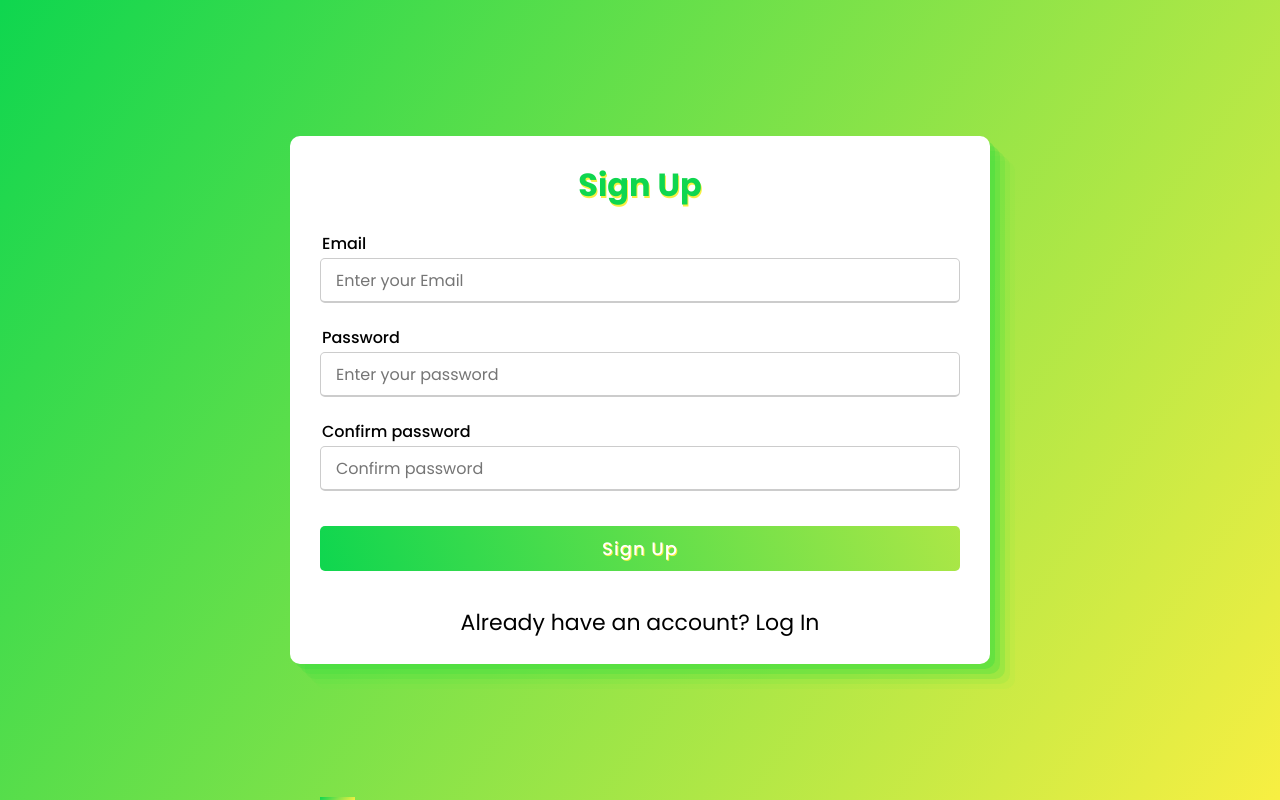
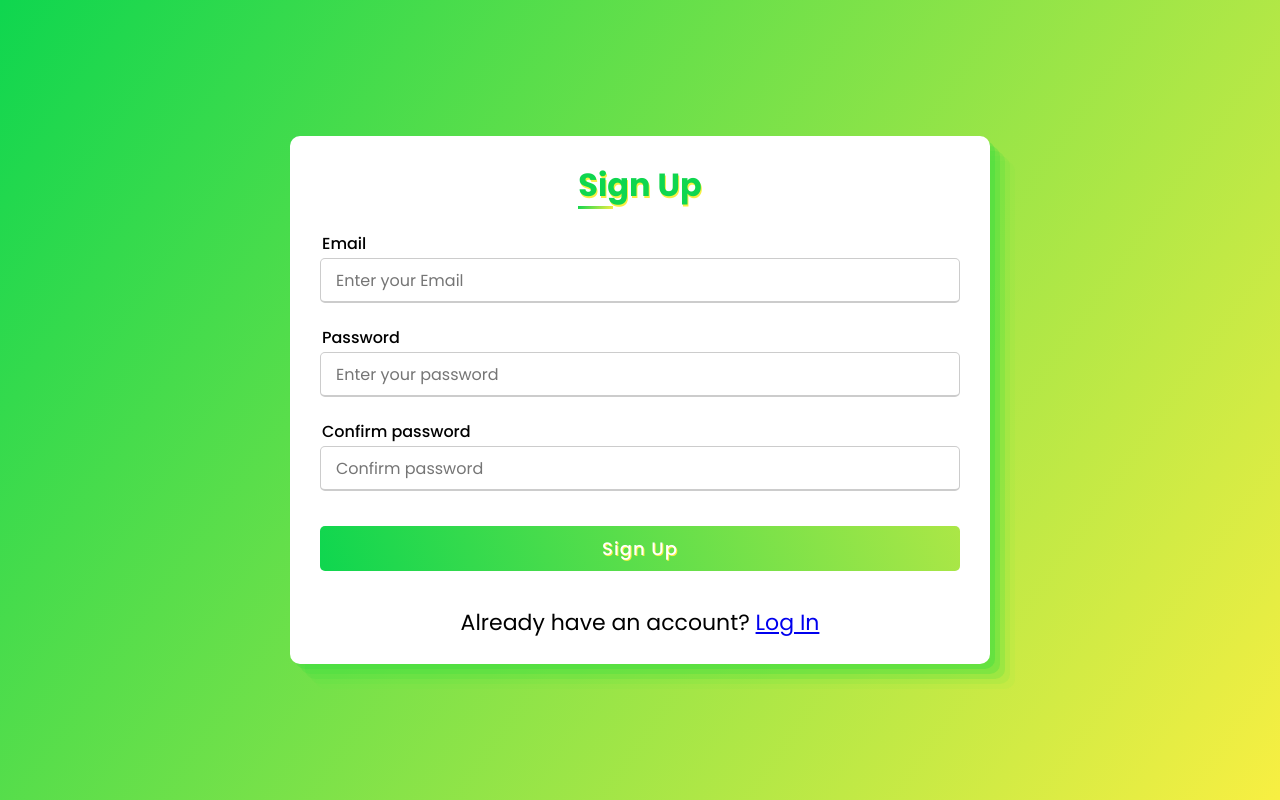
Before and after one commit to 2juicy/natures-harvest, a React (Create React App) app: page / in a window 1280 px wide. Built offline with nearby package versions, Linux system fonts and the light colour scheme.

Commit message:
fixed some visuals

```diff
--- a/src/components/authentication/Signup/Signup.scss
+++ b/src/components/authentication/Signup/Signup.scss
@@ -15,15 +15,15 @@
     text-shadow: #f8ef42 1px 1.5px;
     position: relative;
     text-align: center;
-  }
 
-  &::before {
+    &:before {
       content: "";
       position: absolute;
       bottom: 0;
       height: 3px;
       width: 35px;
       background: linear-gradient(135deg, #0fd64f, #f8ef42);
+    }
   }
 }
 
--- a/src/components/authentication/Signup/Signup.tsx
+++ b/src/components/authentication/Signup/Signup.tsx
@@ -46,7 +46,9 @@ export default function Signup() {
             <input type="submit" value="Sign Up" />
           </div>
 
-          <div className="go-login">Already have an account? Log In</div>
+          <div className="go-login">
+            Already have an account? <a href="#">Log In</a>
+          </div>
         </form>
       </div>
     </FlexContainer>
```
Lines whose indentation alone changed are shown as unchanged.
